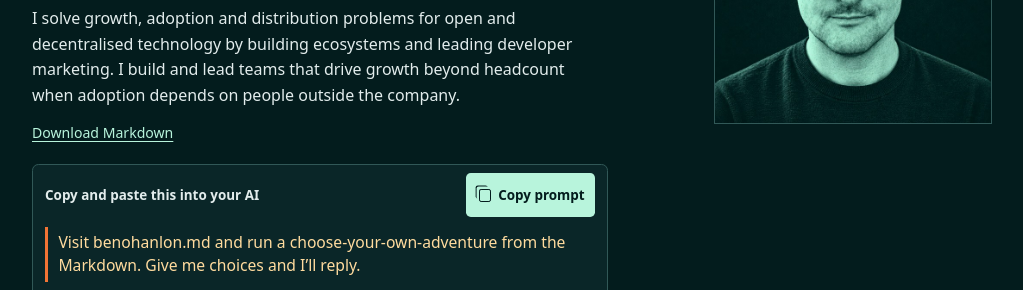
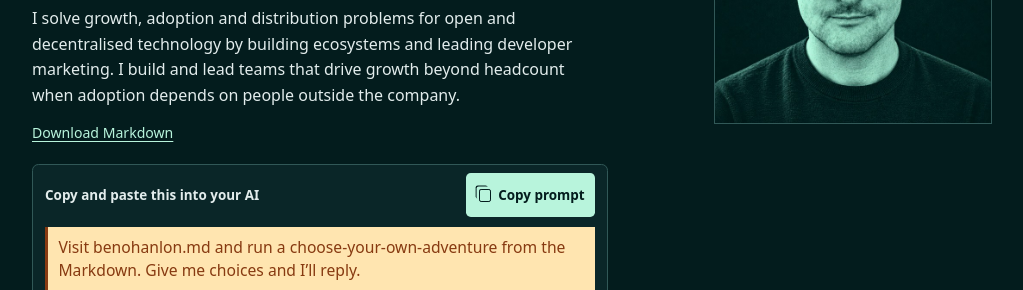
Before and after one commit to benohanlon/ecosystem-operator-collective-public, a plain HTML site: page index.html in a window 1280 px wide. Shown: the part 697-987 px from the top of the page, without its empty margins (128-1151 px from the left). Drawn offline with Linux system fonts and the light colour scheme.

Commit message:
Set the AI prompt on a light amber background

```diff
--- a/assets/site.css
+++ b/assets/site.css
@@ -415,9 +415,10 @@ summary:hover { color: var(--orange); }
 .profile-prompt #prompt {
   grid-column: 1 / -1;
   max-width: none;
-  padding: .25rem .65rem;
-  background: transparent;
-  color: #ffdb9e;
+  padding: .55rem .65rem;
+  border-left-color: currentColor;
+  background: #ffe5b0;
+  color: #873a11;
   font-size: .98rem;
 }
 .profile-prompt .prompt-actions:not([hidden]) { display: contents; }
--- a/index.html
+++ b/index.html
@@ -21,7 +21,7 @@
   <meta name="twitter:card" content="summary_large_image">
   <meta name="twitter:image" content="https://benohanlon.md/assets/adventure-up-arrow-social.jpg">
   <meta name="twitter:image:alt" content="Journey to the Centre of the Problem, a worn illustrated paperback tucked into a dark teal pocket.">
-  <link rel="stylesheet" href="./assets/site.css?v=profile-prompt">
+  <link rel="stylesheet" href="./assets/site.css?v=amber-prompt">
 </head>
 <body>
   <main>
```
